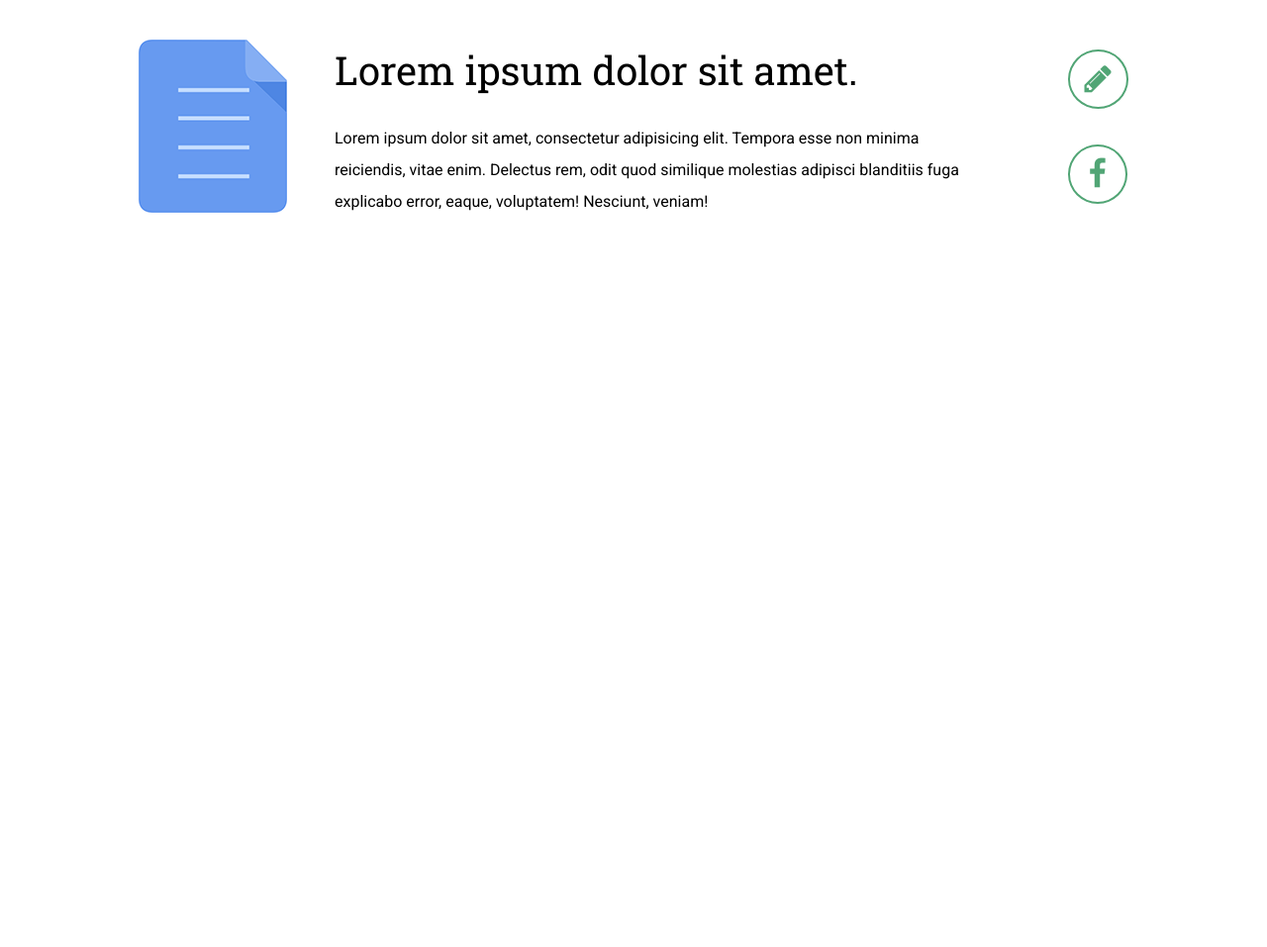
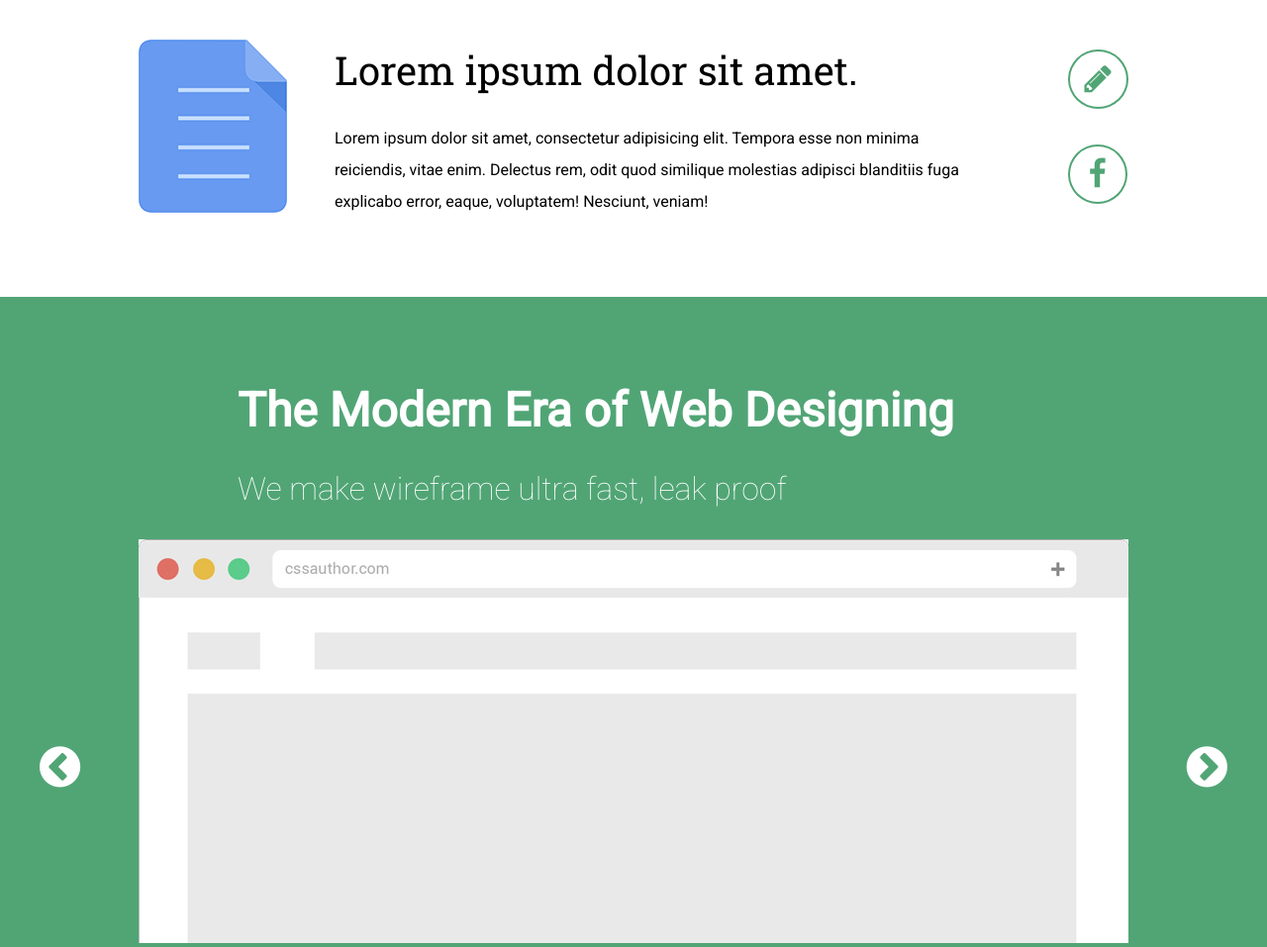
Before and after one commit to serhiicss/flat-mate, a plain HTML site: page index.html in a window 1280 px wide. Shown: the part 744-1701 px from the top of the page at 99% size. Before the commit the page ends 1044 px from the top, so only its background shows below. Drawn offline with Linux system fonts and the light colour scheme.

Commit message:
added wireframe section

```diff
--- a/index.html
+++ b/index.html
@@ -40,6 +40,22 @@
       <li><a href="#"><i class="fa fa-facebook fa-2x"></i></a></li>
     </ul>
   </section>
+
+  <section class="wireframe">
+      <div class="inner-wrap">
+        <header class="header-wireframe">
+          <h1>The Modern Era of Web Designing</h1>
+          <h3>We make wireframe ultra fast, leak proof</h3>
+        </header>
+        <div class="content-wireframe">
+          <a href="#"><i class="fa fa-chevron-circle-left fa-3x"></i></a>
+          <img src="assets/wireframe.jpg" alt="wireframe" />
+          <a href="#"><i class="fa fa-chevron-circle-right fa-3x"></i></a>
+        </div>
+      </div>
+  </section>
+
+
 <!-- <button class="info" type="button">Login</button> -->
 <!-- <button class="sucess" type="button">Read More</button> -->
 <!-- <button class="danger" type="button">Send</button> -->
--- a/sass/_5-main.sass
+++ b/sass/_5-main.sass
@@ -47,7 +47,7 @@ button#login
   width: 250px
   height: 239px
 
-// ---------------------HEADER BODY--------------------
+// ---------------------ABOUT SECTION--------------------
 section.about
   display: flex
   justify-content: center
@@ -72,3 +72,34 @@ section.about
     .fa-facebook
       padding: 12px 19px
 // Icons on the left of the contnet. Used FA and then style cicles and hover
+
+
+// ---------------------WIREFRAME SECTION--------------------
+section.wireframe
+  // position: relative
+  background-color: $green
+  color: white
+  .header-wireframe
+    width: 800px
+    margin: 0 auto
+  h1
+    padding-top: 1.8em
+    font-family: $primary
+    font-weight: bold
+    font-size: 3em
+  h3
+    font-family: $primary
+    font-weight: 100
+    font-size: 2em
+  .content-wireframe
+    position: relative
+  i
+    color: white
+  .fa-chevron-circle-left
+    position: absolute
+    top: 50%
+    left: -100px
+  .fa-chevron-circle-right
+    position: absolute
+    top: 50%
+    right: -100px
--- a/sass/styles.sass
+++ b/sass/styles.sass
@@ -1,4 +1,4 @@
-@import url(https://fonts.googleapis.com/css?family=Roboto)
+@import url(https://fonts.googleapis.com/css?family=Roboto:400,100)
 @import url(https://fonts.googleapis.com/css?family=Roboto+Slab)
 
 @import "1-normalize"
```
Also changed, not shown: assets/wireframe.jpg (added), stylesheets/styles.css.
